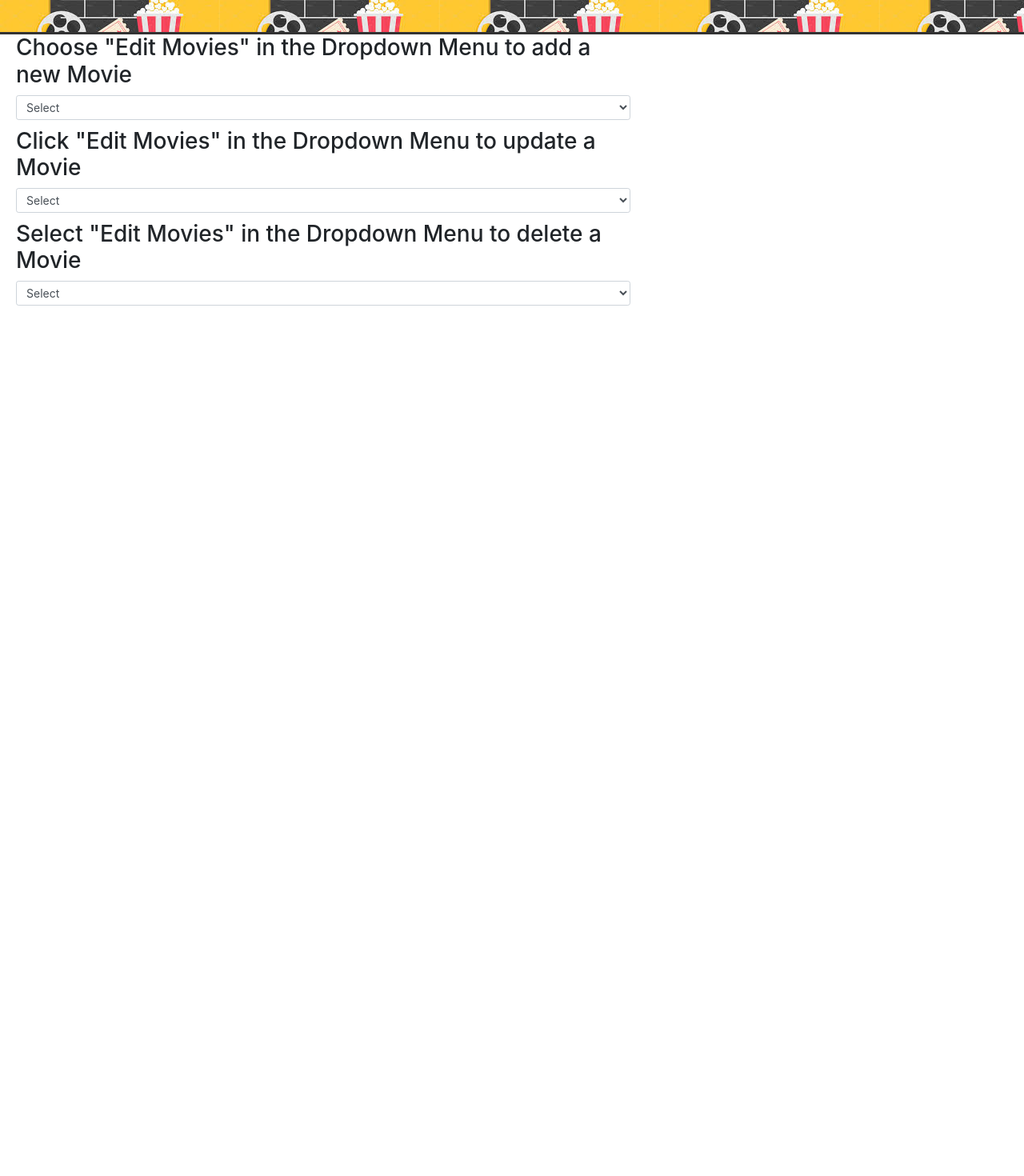
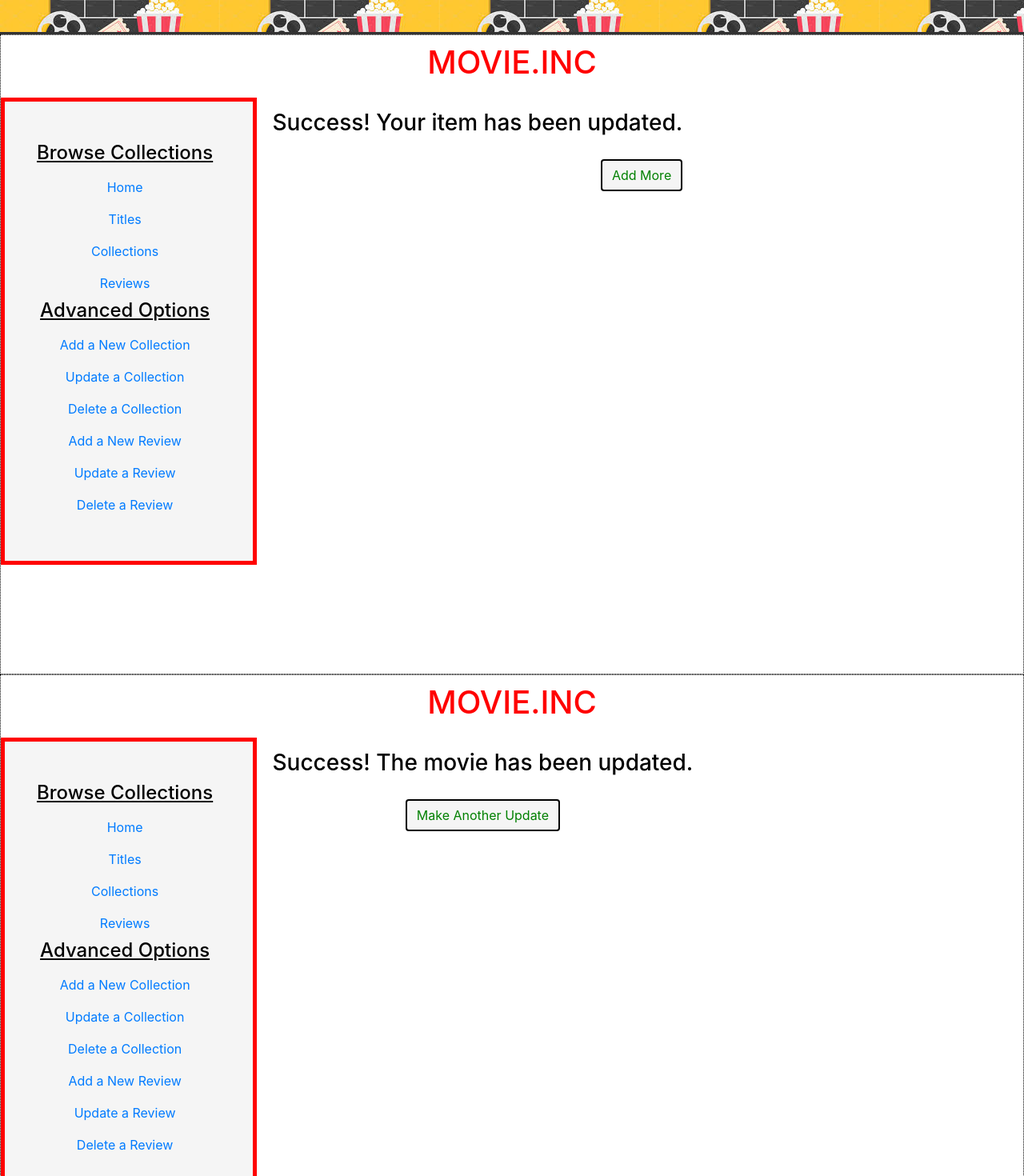
Before and after one commit to churchjg/GroupCrud, a React (Create React App) app in the folder movies/: page /api/collections/slug in a window 1280 px wide. Shown: the part 80-1550 px from the top of the page at 80% size. Before the commit the page ends 800 px from the top, so only its background shows below. Built offline with nearby package versions, Linux system fonts and the light colour scheme; no server answers.

Commit message:
working with advanced options

```diff
--- a/movies/src/App.js
+++ b/movies/src/App.js
@@ -19,23 +19,26 @@ class App extends Component {
       dropdownSelection: ""
       , formInput: ""
     }
-    this.path = window.location.pathname
+
   }
 
-  setStateFromUrl = () => {
-    let pathArray = this.path.split('/')
-    pathArray = pathArray.filter(val => (val !== ""))
-    if (pathArray[1] === "movie") {
-      this.fetchMovie()
-    } else {
-      console.log("no path")
-    }
-  }
+  fetchMovies = () => {
+    fetch(`${url}/`)
+        .then(res => res.json())
+        .then(res => {
+            console.log(res)
+            this.setState({
+                ready: true
+                , movies: res
+            })
+        })
+
+}
+componentDidMount = () => {
+    this.fetchMovies()
+}
 
 
-  componentDidMount = () => {
-    this.setStateFromUrl()
-  }
 
   selectList = listName => {
     this.setState({
@@ -95,13 +98,13 @@ class App extends Component {
             render={() => <LogoutForm  method="POST"/>}
             /> */}
 
-         <Route path="/"
+         <Route path="/api/collections"
             render={() => <SubmissionForm  method="POST"/>}
             />
-            <Route path="/"
-            render={() => <SubmissionForm  method="PUT"/>}
+            <Route path="/api/collections/:slug"
+            render={() => <SubmissionForm  method="PATCH"/>}
             />
-            <Route path="/"
+            <Route path="/api/collections/:slug"
             render={() => <SubmissionForm  method="DELETE" />}
             />
           </Col>
--- a/movies/src/Components/Forms/MovieForm.js
+++ b/movies/src/Components/Forms/MovieForm.js
@@ -10,15 +10,15 @@ export class MovieForm extends Component {
 
     setType = () =>{
         if (this.props.method === "POST"){
-            return <h4>Please enter the details of the collection you wish to add!</h4>
+            return <h4>Please enter the details of what you wish to add!</h4>
         }
-        if (this.props.method === "PUT"){
-            return (<div> <h4>Please enter the details of the collection to update?</h4>
+        if (this.props.method === "PATCH"){
+            return (<div> <h4>Please enter the details you wish to update!</h4>
             <Form.Control type="input" placeholder="Name (required)" name="add" onChange={this.pleaseWork} />
             </div>)
         }
         if (this.props.method === "DELETE"){
-            return (<div> <h4>Please enter the name of the collection to delete?</h4>
+            return (<div> <h4>Please enter the name of the collection or review you wish to delete.</h4>
             <Form.Control type="input" placeholder="Name (required)" name="delete" onChange={this.pleaseWork} />
             </div>)
         }
@@ -88,11 +88,11 @@ export class MovieForm extends Component {
         if (this.props.method === "POST"){
             film = `https://mernmovies.herokuapp.com/api/collections${this.props.type}`
         }
-        else if (this.props.method === "PUT") {
-            film = `https://mernmovies.herokuapp.com/api/collections${this.props.type}/add/${this.state.name}`
+        else if (this.props.method === "PATCH") {
+            film = `https://mernmovies.herokuapp.com/api/collections/:slug${this.props.type}${this.state.name}`
         }
         else {
-            film = `https://mernmovies.herokuapp.com/api/collections${this.props.type}/delete/${this.state.name}`
+            film = `https://mernmovies.herokuapp.com/api/collections/:slug${this.props.type}${this.state.name}`
         }
 
         console.log(film)
@@ -107,7 +107,7 @@ export class MovieForm extends Component {
             .then(res => {
                 console.log(res)
                 this.props.onSuccess({
-                    newName: res.name
+                    newTitle: res.Title
                     ,success: true
                 })
             })
--- a/movies/src/Components/Forms/SubmissionForm.js
+++ b/movies/src/Components/Forms/SubmissionForm.js
@@ -2,22 +2,25 @@ import React, { Component } from 'react'
 import { Form } from 'react-bootstrap'
 import Button from 'react-bootstrap/Button'
 import MovieForm from './MovieForm'
+import Sidebar from '../Homepage/SideBar'
+import { Row, Col } from 'react-bootstrap'
 
 
 export class SubmissionForm extends Component {
-    constructor(props){
+    constructor(props) {
         super(props)
         this.state = {
-            newName: ""
-            ,success: ""
-            ,type: ""
-            ,method: this.props.method
+            newTitle: ""
+            , success: ""
+            , type: ""
+            , method: this.props.method
         }
         this.baseState = {
-            newName: ""
-            ,success: ""
-            ,type: ""
-            ,method: this.state.method
+            newTitle: ""
+            , success: ""
+            , type: ""
+            , method: this.state.method
+            ,
         }
     }
 
@@ -25,32 +28,32 @@ export class SubmissionForm extends Component {
         console.log("success fired")
         this.setState({
             success: success.success
-            ,newName: success.newName
+            , newTitle: success.newTitle
         })
     }
 
     successDisplay = () => {
-        if (this.props.method === "POST"){
-            return <div style={{margin: 20}}>
-            <h3>Success! The new item name is {this.state.newName}</h3>
-            <Button style={{marginTop: 20, backgroundColor: "#F5F5F5", color: "#333333", border: "none"}} type="button" onClick={this.resetPage}>Submit Another New Movie</Button>
+        if (this.props.method === "POST") {
+            return <div style={{ margin: 20, alignItems: "right", textAlign: "right" }}>
+                <h3 style={{textAlign: "right"}}>Success! Your item has been updated. {this.state.newTitle}</h3>
+                <Button style={{ marginTop: 20, backgroundColor: "#F5F5F5", color: "green", border: "2px solid black" }} type="button" onClick={this.resetPage}>Add More</Button>
             </div>
         }
-        if (this.props.method === "PUT"){
-            return <div style={{margin: 20}}>
-            <h3>Success! The movie {this.state.newName} has been updated.</h3>
-            <Button style={{marginTop: 20, backgroundColor: "#F5F5F5", color: "#333333", border: "none"}} type="button" onClick={this.resetPage}>Submit Another Update</Button>
+        if (this.props.method === "PATCH") {
+            return <div style={{ margin: 20, alignItems: "center" }}>
+                <h3>Success! The movie {this.state.newTitle} has been updated.</h3>
+                <Button style={{ marginTop: 20, backgroundColor: "#F5F5F5", color: "green", border: "2px solid black" }} type="button" onClick={this.resetPage}>Make Another Update</Button>
             </div>
         }
-        if (this.props.method === "DELETE"){
-            return <div style={{margin: 20}}>
-            <h3>Success! The movie {this.state.newName} has been deleted.</h3>
-            <Button style={{marginTop: 20, backgroundColor: "#F5F5F5", color: "#333333", border: "none"}} type="button" onClick={this.resetPage}>Delete Another Movie</Button>
+        if (this.props.method === "DELETE") {
+            return <div style={{ margin: 20, alignItems: "center"}}>
+                <h3>Success! The movie {this.state.newTitle} has been deleted.</h3>
+                <Button style={{ marginTop: 20, backgroundColor: "#F5F5F5", color: "green", border: "2px solid black" }} type="button" onClick={this.resetPage}>Make Another Deletion</Button>
             </div>
         }
     }
 
-    setFormType = e =>{
+    setFormType = e => {
         e.preventDefault()
         this.setState({
             type: e.target.value
@@ -62,43 +65,56 @@ export class SubmissionForm extends Component {
         this.setState(this.baseState)
     }
 
-    formType = () =>{
-        if (this.props.method === "POST"){
-            return <h3>Choose "Edit Movies" in the Dropdown Menu to add a new Movie</h3>
+    formType = () => {
+        if (this.props.method === "POST") {
+            return <h3>Choose "Add" in the Dropdown Menu to create a new Collection or Review</h3>
         }
-        if (this.props.method === "PUT"){
-            return <h3>Click "Edit Movies" in the Dropdown Menu to update a Movie</h3>
+        if (this.props.method === "PATCH") {
+            return <h3>Click "Update" in the Dropdown Menu to update a Collection or Review</h3>
         }
-        if (this.props.method === "DELETE"){
-            return <h3>Select "Edit Movies" in the Dropdown Menu to delete a Movie</h3>
+        if (this.props.method === "DELETE") {
+            return <h3>Select "Delete" in the Dropdown Menu to delete a Collection or Review</h3>
         }
 
     }
 
     displayForm = () => {
 
-        if (this.state.type === "movieInfo"){
-            return <MovieForm type={this.state.type}  method={this.state.method} onSuccess={this.onSuccess} />
+        if (this.state.type === "movieInfo") {
+            return <MovieForm type={this.state.type} method={this.state.method} onSuccess={this.onSuccess} />
         }
 
-        else {return null}
+        else { return null }
     }
 
     render() {
-        if (this.state.success !== true){
-        return (<div style={{ width: "60%", marginLeft: 20}}>
+        if (this.state.success === true) {
+            return (<div style={{ width: "60%", marginLeft: 20 }}>
                 {this.formType()}
-            <Form style={{marginBottom: 10}}>
+                <Form style={{ marginBottom: 10 }}>
                     <Form.Control size="sm" as="select" id="basic-nav-dropdown" name="movieInfo" onChange={this.setFormType}>
                         <option>Select</option>
-                    <option value="movieInfo">Edit Movies</option>
+                        <option value="movieInfo">Add</option>
+                        <option value="movieInfo">Update</option>
+                        <option value="movieInfo">Delete</option>
                     </Form.Control>
                 </Form>
                 {this.displayForm()}
             </div>
             )
         }
-        else {return this.successDisplay()}
+        else {
+            return (
+                <div style={{ width: "%%", height: "100vh", color: "red", paddingTop: 10, textAlign: "center", border: ".5px dotted black" }}><h1>MOVIE.INC</h1>
+                    <Row style={{ height: "60%", width: "100%", marginTop: 15, color: "black", textAlign: "center" }} noGutters >
+                        <Col xs="3" style={{ marginTop: 5, border: "5px solid red", textAlign: "center" }}>
+                            <Sidebar selectList={this.selectList} />
+                        </Col>
+                        {this.successDisplay()}
+                    </Row>
+                </div>
+            )
+        }
     }
 }
 
--- a/movies/src/Components/Homepage/SideBar.js
+++ b/movies/src/Components/Homepage/SideBar.js
@@ -17,9 +17,9 @@ function Sidebar(props) {
                 <Nav.Link as={Link} to="/api/reviews" onClick={() => props.selectList}>Reviews</Nav.Link>
 
                 <h4 style={{ textDecoration: "underline" }}>Advanced Options</h4>
-                <Nav.Link as={Link} to="/" >Add a New Collection </Nav.Link>
-                <Nav.Link as={Link} to="/" >Update a Collection </Nav.Link>
-                <Nav.Link as={Link} to="/" >Delete a Collection </Nav.Link>
+                <Nav.Link as={Link} to="/api/collections" >Add a New Collection </Nav.Link>
+                <Nav.Link as={Link} to="/api/collections/slug" >Update a Collection </Nav.Link>
+                <Nav.Link as={Link} to="/api/collections/slug" >Delete a Collection </Nav.Link>
                 <Nav.Link as={Link} to="/" >Add a New Review</Nav.Link>
                 <Nav.Link as={Link} to="/" >Update a Review</Nav.Link>
                 <Nav.Link as={Link} to="/" >Delete a Review</Nav.Link>
```
Lines whose indentation alone changed are shown as unchanged.
